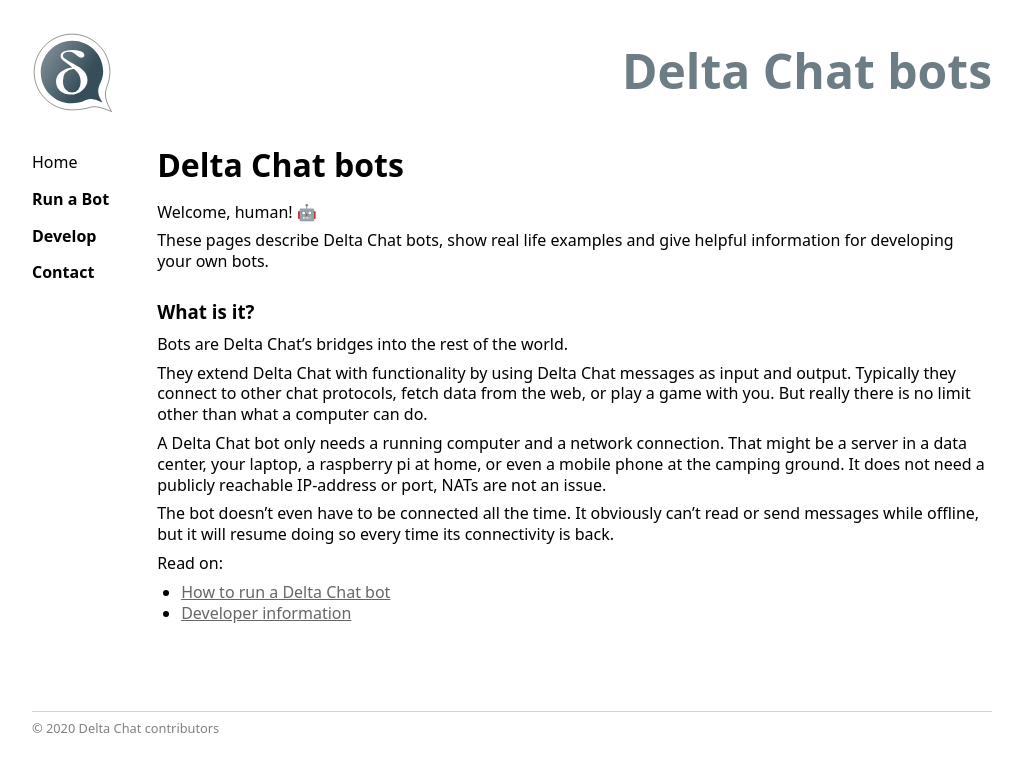
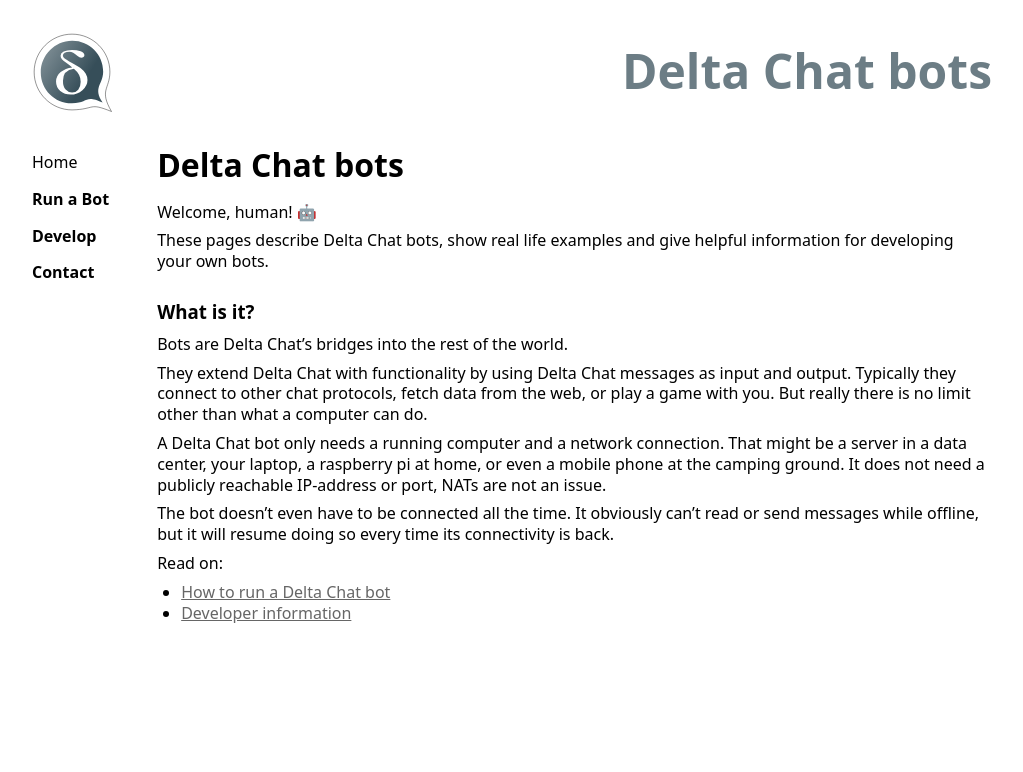
Before and after one commit to deltachat-bot/bot-pages, a Jekyll site: the page built from index.md, in a window 1280 px wide. Shown: the top 772 px of the page, without its empty margins (0-1023 px from the left). Built offline with Jekyll 4.4.1, drawn with Linux system fonts in a browser that asks for light colours.

Commit message:
strike copyright #14

```diff
--- a/_layouts/default.html
+++ b/_layouts/default.html
@@ -32,9 +32,5 @@
       </main>
     </div>
 
-    <footer class="site-footer">
-      <p>© 2020 Delta Chat contributors</p>
-    </footer>
   </body>
-
 </html>
```
